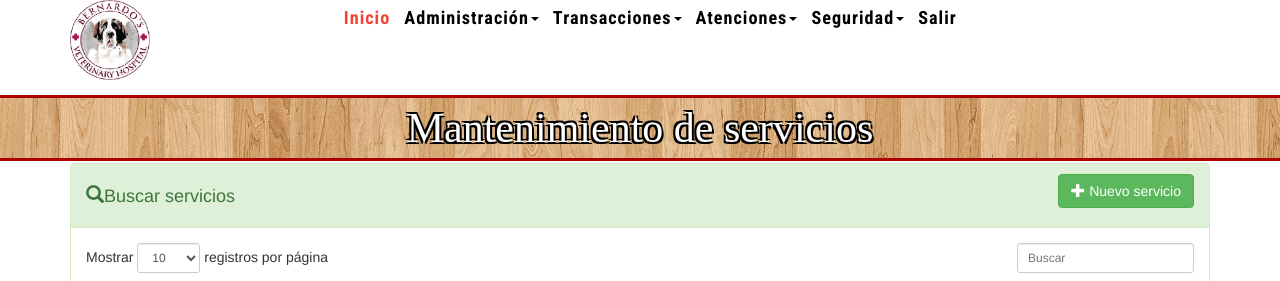
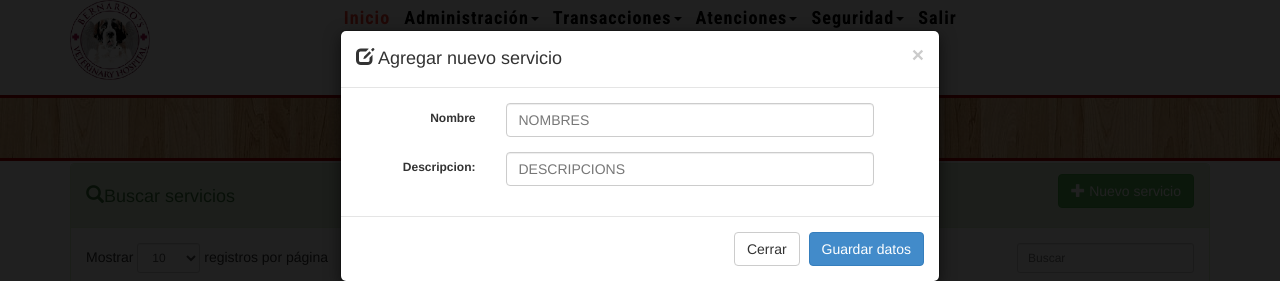
Before and after one commit to kirby1888/bernardofinal, a PHP site: page /bernardo/tipo_servicios.php in a window 1280 px wide, after a click on "Nuevo servicio". Shown: the top 281 px of the page. Run offline with PHP 8.4, Linux system fonts and the light colour scheme; a user stored in the database is signed in; data comes from the database, SQL or seed files in the repository; some libraries are stand-ins or nearby versions; some web fonts are replaced.

Commit message:
archivos de tipos de servicios renombrados y modificados

```diff
--- /dev/null
+++ b/ajax/buscar_tipo_servicios.php
@@ -0,0 +1,86 @@
+<?php
+
+require '../funcs/conexion.php';
+require '../funcs/funcs.php';
+
+?>
+       <link href="css1/bootstrap.min.css" rel="stylesheet">
+    <link href="css1/datepicker3.css" rel="stylesheet">
+    <link href="css1/dataTables.bootstrap.css" rel="stylesheet">
+    <link href="css1/estilos.css" rel="stylesheet">
+
+        <div class="dataTables_length" id="tableListar_length">
+      <table class="table" id="tableListar">
+        <thead>
+          <tr class="success">
+            <th>Id</th>
+            <th>Nombre</th>
+            <th>Descripcion</th>
+            <th>Fecha creacion</th>
+            <th>Acciones</th>
+          </tr>
+        </thead>
+        <tbody>
+          <?php
+
+			 $sql = "SELECT * FROM tbl_tiposervicios order by id_tipo ASC";
+
+			$query = mysqli_query($mysqli, $sql);
+			$count_query   = mysqli_query($mysqli, "SELECT count(*) AS numrows FROM tbl_tiposervicios  ");
+		$row1= mysqli_fetch_array($count_query);
+
+			$numrows = $row1['numrows'];
+
+          if ($numrows>0){
+
+        while ($row=mysqli_fetch_array($query)){
+
+			            $id_tipo=$row['id_tipo'];
+                        $nombre=$row['nombre'];
+			            $descripcion=$row['descripcion'];
+				        $fecha_registro=$row['fecha_registro'];
+                        $fecha_registro = date('d/m/Y', strtotime($fecha_registro));
+
+          ?>
+
+              <tr>
+              <td><?php echo $id_tipo; ?></td>
+               <td><?php echo $nombre;?></td>
+                <td><?php echo $descripcion; ?></td>
+                <td><?php echo $fecha_registro;?></td>
+
+                <td>
+
+
+
+                  <a href="#" class='btn btn-default' title='Editar servicio'  data-toggle="modal" data-target="#myModal2" onclick='obtener_datos("<?php echo $id_tipo;?>" , "<?php echo $nombre;?>", "<?php echo $descripcion; ?>")' ><i class="glyphicon glyphicon-edit"></i></a>
+
+                  	 <a href="#" class='btn btn-default' title='Eliminar servicio'  data-toggle="modal" data-target="#myModal4" onclick='capturar("<?php echo $id_tipo;?>" )' ><i class="glyphicon glyphicon-trash"></i></a>
+
+
+                </td>
+              </tr>
+          <?php
+
+           }
+          }else{
+
+          ?>
+          <tr>
+            <td colspan="4">No se encontraron resultados</td>
+          </tr>
+          <?php
+          }
+          ?>
+        </tbody>
+      </table>
+
+      </div>
+    <script src="js1/jquery-1.11.1.min.js"></script>
+    <script src="js1/bootstrap.min.js"></script>
+	<script src="js1/bootstrap-datepicker.js"></script>
+	<script src="js1/locales/bootstrap-datepicker.es.js"></script>
+	<script src="js1/jquery.dataTables.min.js"></script>
+    <script src="js1/dataTables.bootstrap.js"></script>
+    <script src="js1/validator.js"></script>
+    <script src="js1/global.js"></script>
--- /dev/null
+++ b/modal/editar_tipo_servicios.php
@@ -0,0 +1,78 @@
+
+		<!-- Modal -->
+<div class="modal fade" id="myModal2" tabindex="-1" role="dialog" aria-labelledby="myModalLabel">
+	  <div class="modal-dialog" role="document">
+		<div class="modal-content">
+		  <div class="modal-header">
+			<button type="button" class="close" data-dismiss="modal" aria-label="Close"><span aria-hidden="true">&times;</span></button>
+			<h4 class="modal-title" id="myModalLabel"><i class='glyphicon glyphicon-edit'></i> Editar servicio</h4>
+		  </div>
+		  <div class="modal-body">
+			<form class="form-horizontal" method="post" id="editar_usuario" name="editar_usuario">
+			<div id="resultados_ajax2"></div>
+			<div class="form-group">
+            <label for="nombres" class="col-sm-3 control-label">Nombre</label>
+				<div class="col-sm-8">
+				  <input title="Nombre del servicio" type="text" class="form-control" id="nombre" name="nombre" placeholder="nombre" style="text-transform: uppercase;" onkeypress="return soloLetras(event)"  maxlength="50"  onPaste="return false;" required>
+				  <input  type="hidden" id="mod_id" name="mod_id">
+				</div>
+			  </div>
+			  		  <script>
+    function soloLetras(e){
+       key = e.keyCode || e.which;
+       tecla = String.fromCharCode(key).toLowerCase();
+       letras = " áéíóúabcdefghijklmnñopqrstuvwxyz";
+       especiales = "8-37-39-46";
+
+       tecla_especial = false
+       for(var i in especiales){
+            if(key == especiales[i]){
+                tecla_especial = true;
+                break;
+            }
+        }
+
+        if(letras.indexOf(tecla)==-1 && !tecla_especial){
+            return false;
+        }
+    }
+</script>
+
+			  <div class="form-group">
+				<label for="descripcion" class="col-sm-3 control-label">Descripcion</label>
+				<div class="col-sm-8">
+				  <input type="text" class="form-control" id="descripcion" name="descripcion" placeholder="descripcion" style="text-transform: uppercase;" maxlength="150" onkeypress="return soloLetras(event)" required title="descripcion del servicio">
+				</div>
+			  </div>
+				  		  <script>
+    function soloLetras(e){
+       key = e.keyCode || e.which;
+       tecla = String.fromCharCode(key).toLowerCase();
+       letras = " áéíóúabcdefghijklmnñopqrstuvwxyz";
+       especiales = "8-37-39-46";
+
+       tecla_especial = false
+       for(var i in especiales){
+            if(key == especiales[i]){
+                tecla_especial = true;
+                break;
+            }
+        }
+
+        if(letras.indexOf(tecla)==-1 && !tecla_especial){
+            return false;
+        }
+    }
+</script>
+
+
+
+		  </div>
+		  <div class="modal-footer">
+			<button title="Cerrar Ventana" type="button" class="btn btn-default" data-dismiss="modal">Cerrar</button>
+			<button title="Actualizar datos" type="submit" class="btn btn-primary"  id="actualizar_datos">Actualizar datos</button>
+		  </div>
+		  </form>
+		</div>
+	  </div>
+	</div>
--- /dev/null
+++ b/modal/eliminar_tipo_servicio.php
@@ -0,0 +1,28 @@
+
+	<!-- Modal -->
+	<div class="modal fade" id="myModal4" tabindex="-1" role="dialog" aria-labelledby="myModalLabel">
+	  <div class="modal-dialog" role="document">
+		<div class="modal-content">
+		  <div class="modal-header">
+			<button type="button" class="close" data-dismiss="modal" aria-label="Close"><span aria-hidden="true">&times;</span></button>
+			<h4 class="modal-title" id="myModalLabel"><i class='glyphicon glyphicon-remove'></i> ¿Seguro que deséa eliminar este servicio?</h4>
+		  </div>
+		  <div class="modal-body">
+			<form class="form-horizontal" method="post" id="editar_password" name="editar_password">
+			<div id="resultados_ajax3"></div>
+
+			  <div class="form-group">
+
+				<div class="col-sm-8">
+					<input type="hidden" id="user_id_mod" name="user_id_mod">
+				</div>
+			  </div>
+
+		  <div class="modal-footer">
+			<button type="button" class="btn btn-default" data-dismiss="modal">Cerrar</button>
+			<button type="submit" class="btn btn-danger" id="actualizar_datos3">Eliminar parametro</button>
+		  </div>
+		  </form>
+		</div>
+	  </div>
+	</div>
--- /dev/null
+++ b/modal/registro_tipo_servicio.php
@@ -0,0 +1,78 @@
+
+	<!-- Modal -->
+	<div class="modal fade" id="myModalservicios" tabindex="-1" role="dialog" aria-labelledby="myModalLabel">
+	  <div class="modal-dialog" role="document">
+		<div class="modal-content">
+		  <div class="modal-header">
+			<button type="button" class="close" data-dismiss="modal" aria-label="Close"><span aria-hidden="true">&times;</span></button>
+			<h4 class="modal-title" id="myModalLabel"><i class='glyphicon glyphicon-edit'></i> Agregar nuevo servicio</h4>
+		  </div>
+		  <div class="modal-body">
+			<form class="form-horizontal" method="post" id="guardar_parametro" name="guardar_parametro">
+			<div id="resultados_ajax"></div>
+			  <div class="form-group">
+				<label for="nombres" class="col-sm-3 control-label">Nombre</label>
+				<div class="col-sm-8">
+				  <input type="text" class="form-control" id="nombres" name="nombres" placeholder="nombres" style="text-transform: uppercase;" onkeypress="return soloLetras(event)"  maxlength="50"  onPaste="return false;" required>
+				</div>
+			  </div>
+
+			  <script>
+    function soloLetras(e){
+       key = e.keyCode || e.which;
+       tecla = String.fromCharCode(key).toLowerCase();
+       letras = " áéíóúabcdefghijklmnñopqrstuvwxyz";
+       especiales = "8-37-39-46";
+
+       tecla_especial = false
+       for(var i in especiales){
+            if(key == especiales[i]){
+                tecla_especial = true;
+                break;
+            }
+        }
+
+        if(letras.indexOf(tecla)==-1 && !tecla_especial){
+            return false;
+        }
+    }
+</script>
+
+			  <div class="form-group">
+				<label for="Descripcions" class="col-sm-3 control-label">Descripcion:</label>
+				<div class="col-sm-8">
+				  <input type="text" class="form-control" id="descripcions" name="descripcions" placeholder="descripcions" style="text-transform: uppercase;" onkeypress="return soloLetras(event)"  maxlength="150" required>
+				</div>
+
+			  </div>
+
+			  <script>
+    function soloLetras(e){
+       key = e.keyCode || e.which;
+       tecla = String.fromCharCode(key).toLowerCase();
+       letras = " áéíóúabcdefghijklmnñopqrstuvwxyz";
+       especiales = "8-37-39-46";
+
+       tecla_especial = false
+       for(var i in especiales){
+            if(key == especiales[i]){
+                tecla_especial = true;
+                break;
+            }
+        }
+
+        if(letras.indexOf(tecla)==-1 && !tecla_especial){
+            return false;
+        }
+    }
+</script>
+		  </div>
+
+		  <div class="modal-footer">
+			<button type="button" class="btn btn-default" data-dismiss="modal">Cerrar</button>
+			<button type="submit" class="btn btn-primary" id="guardar_datos">Guardar datos</button>
+		  </div>
+		  </form>
+		</div>
+	  </div>
+	</div>
--- a/tipo_servicios.php
+++ b/tipo_servicios.php
@@ -78,8 +78,8 @@
 
 			<div class="panel-body">
 			<?php
-			include("modal/registro_servicio.php");
-			 include("modal/editar_servicios.php");
+			include("modal/registro_tipo_servicio.php");
+			 include("modal/editar_tipo_servicios.php");
                 ?>
 			<form class="form-horizontal" role="form" id="datos_cotizacion">
 
@@ -90,7 +90,7 @@
 		</div>
               <?php
 
-                include("modal/eliminar_servicio.php");
+                include("modal/eliminar_tipo_servicio.php");
 
 			?>
 	</div>
@@ -136,7 +136,7 @@
  var parametros = $(this).serialize();
 	 $.ajax({
 			type: "POST",
-			url: "ajax/eliminar_servicio.php",
+			url: "ajax/eliminar_tipo_servicio.php",
 			data: parametros,
 			 beforeSend: function(objeto){
 				$("#resultados_ajax3").html("Mensaje: Cargando...");
@@ -157,7 +157,7 @@
  var parametros = $(this).serialize();
 	 $.ajax({
 			type: "POST",
-			url: "ajax/editar_servicio.php",
+			url: "ajax/editar_tipo_servicio.php",
 			data: parametros,
 			 beforeSend: function(objeto){
 				$("#resultados_ajax2").html("Mensaje: Cargando...");
@@ -177,7 +177,7 @@
  var parametros = $(this).serialize();
 	 $.ajax({
 			type: "POST",
-			url: "ajax/nuevo_servicio.php",
+			url: "ajax/nuevo_tipo_servicio.php",
 			data: parametros,
 			 beforeSend: function(objeto){
 				$("#resultados_ajax").html("Mensaje: Cargando...");
@@ -199,7 +199,7 @@
 
 			$("#loader").fadeIn('slow');
 			$.ajax({
-				url:'ajax/buscar_servicios.php',
+				url:'ajax/buscar_tipo_servicios.php',
 				 beforeSend: function(objeto){
 				 $('#loader').html('<img src="./img/ajax-loader.gif"> Cargando...');
 			  },
```
Also changed, not shown: ajax/editar_tipo_servicio.php (added, +93 -0 lines), ajax/eliminar_tipo_servicio.php (added, +68 -0 lines), ajax/nuevo_tipo_servicio.php (added, +64 -0 lines).
